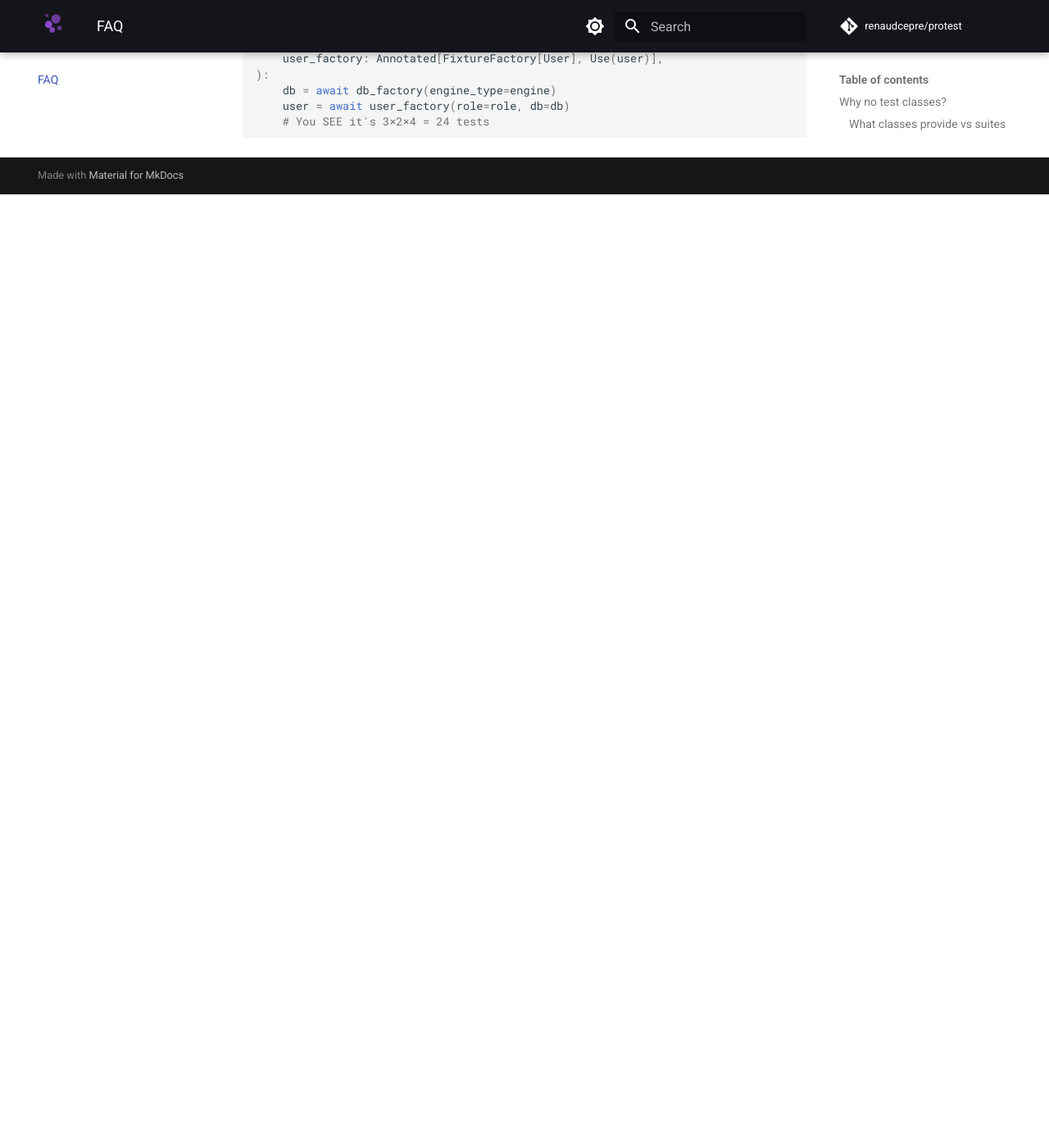
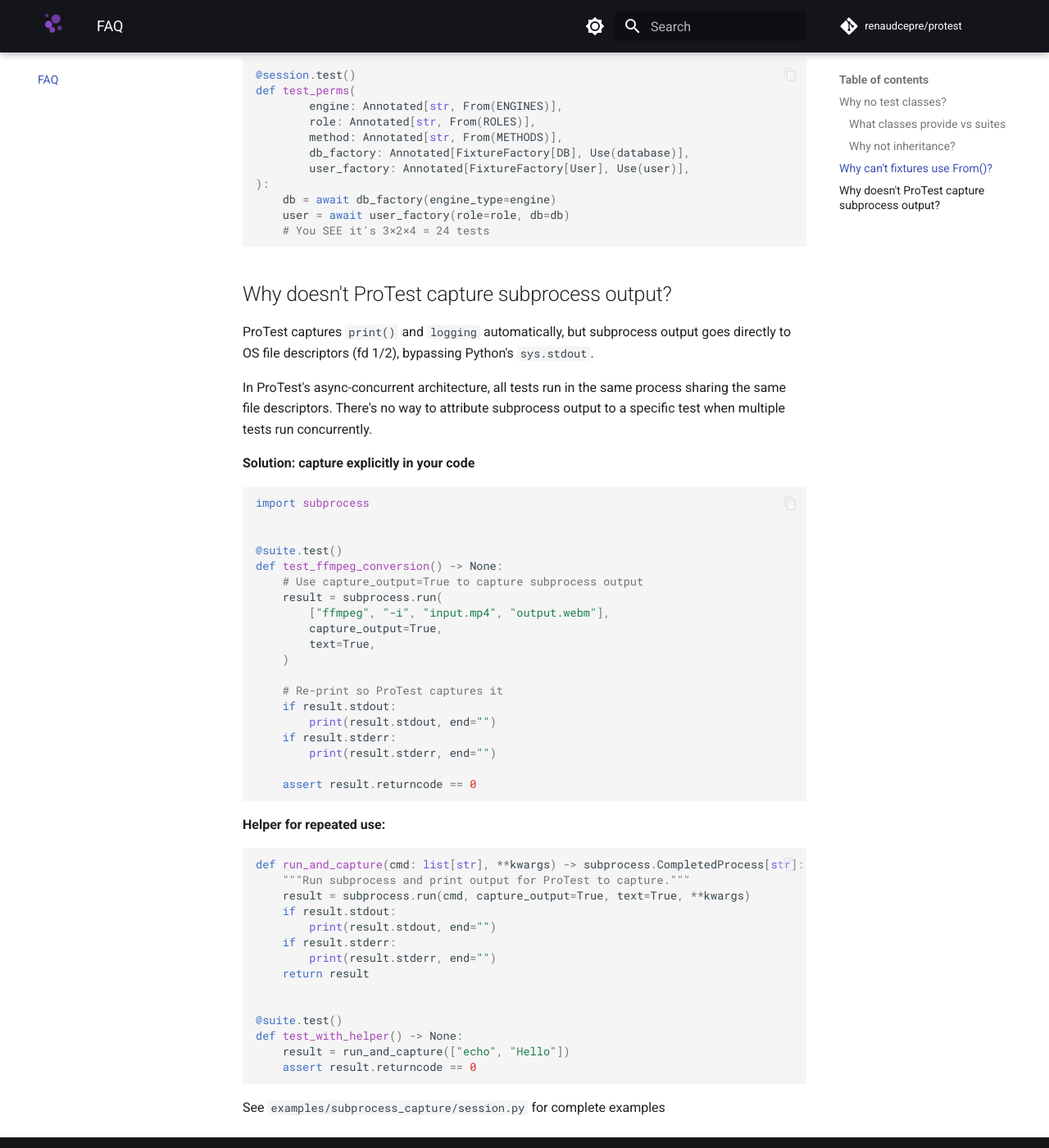
Before and after one commit to renaudcepre/protest, an MkDocs documentation site: the page built from docs/faq.md, in a window 1280 px wide and 1400 px high, scrolled down 2469 px. Shown: the whole window at 82% size. Built offline with MkDocs 1.6.1 and Material for MkDocs 9.7.7, drawn with Linux system fonts in a browser that asks for light colours; comment, search, counter and statistics services are not loaded; before the commit the page ends 2706 px from its top, so only the background shows below that.

Commit message:
feat: add CTRF JSON schema and subprocess output capture example
- Added `ctrf.schema.json` for standardized test report format.
- Introduced examples for subprocess output capture in `session.py`, demonstrating `capture_output=True`.

````diff
--- a/docs/faq.md
+++ b/docs/faq.md
@@ -25,13 +25,16 @@
 ```python
 user_suite = ProTestSuite("User")
 
+
 @user_suite.bind()
 def user():
     return User("alice")
 
+
 @user_suite.test()
 def test_create(user: Annotated[User, Use(user)]):
     assert user.name == "alice"
+
 
 @user_suite.test()
 def test_delete(user: Annotated[User, Use(user)]):
@@ -41,34 +44,37 @@
 
 ### What classes provide vs suites
 
-| Feature | pytest classes | ProTest suites |
-|---------|---------------|----------------|
-| Group related tests | ✓ | ✓ |
-| Shared fixtures | `self` or class-scoped fixtures | `@suite.bind()` |
-| Setup/teardown | `setup_method`/`teardown_method` | `yield` in fixtures |
-| Named groups in output | ✓ | ✓ |
-| Inheritance | ✓ | ✗ |
+| Feature                | pytest classes                   | ProTest suites      |
+|------------------------|----------------------------------|---------------------|
+| Group related tests    | ✓                                | ✓                   |
+| Shared fixtures        | `self` or class-scoped fixtures  | `@suite.bind()`     |
+| Setup/teardown         | `setup_method`/`teardown_method` | `yield` in fixtures |
+| Named groups in output | ✓                                | ✓                   |
+| Inheritance            | ✓                                | ✗                   |
 
 ### Why not inheritance?
 
-Test inheritance creates implicit behavior that's hard to trace. When a test fails in a subclass, you need to check the parent class, grandparent class, and any mixins to understand what's happening.
+Test inheritance creates implicit behavior that's hard to trace. When a test fails in a subclass, you need to check the
+parent class, grandparent class, and any mixins to understand what's happening.
 
 ProTest favors explicit composition: if two suites need the same fixtures, import and use them explicitly.
 
 ```python
 from myapp.fixtures import database, user
 
+
 @api_suite.test()
 def test_api(
-    db: Annotated[Database, Use(database)],
-    user: Annotated[User, Use(user)],
+        db: Annotated[Database, Use(database)],
+        user: Annotated[User, Use(user)],
 ):
     ...
 
+
 @admin_suite.test()
 def test_admin(
-    db: Annotated[Database, Use(database)],
-    user: Annotated[User, Use(user)],
+        db: Annotated[Database, Use(database)],
+        user: Annotated[User, Use(user)],
 ):
     ...
 ```
@@ -87,9 +93,11 @@
 def db(engine: Annotated[str, From(ENGINES)]):  # 3 engines
     ...
 
+
 @session.bind()
 def user(role: Annotated[str, From(ROLES)], db: ...):  # 2 roles
     ...
+
 
 @session.test()
 def test_perms(method: Annotated[str, From(METHODS)], user: ...):  # 4 methods
@@ -102,13 +110,66 @@
 ```python
 @session.test()
 def test_perms(
-    engine: Annotated[str, From(ENGINES)],
-    role: Annotated[str, From(ROLES)],
-    method: Annotated[str, From(METHODS)],
-    db_factory: Annotated[FixtureFactory[DB], Use(database)],
-    user_factory: Annotated[FixtureFactory[User], Use(user)],
+        engine: Annotated[str, From(ENGINES)],
+        role: Annotated[str, From(ROLES)],
+        method: Annotated[str, From(METHODS)],
+        db_factory: Annotated[FixtureFactory[DB], Use(database)],
+        user_factory: Annotated[FixtureFactory[User], Use(user)],
 ):
     db = await db_factory(engine_type=engine)
     user = await user_factory(role=role, db=db)
     # You SEE it's 3×2×4 = 24 tests
 ```
+
+## Why doesn't ProTest capture subprocess output?
+
+ProTest captures `print()` and `logging` automatically, but subprocess output goes directly to OS file descriptors (fd
+1/2), bypassing Python's `sys.stdout`.
+
+In ProTest's async-concurrent architecture, all tests run in the same process sharing the same file descriptors. There's
+no way to attribute subprocess output to a specific test when multiple tests run concurrently.
+
+**Solution: capture explicitly in your code**
+
+```python
+import subprocess
+
+
+@suite.test()
+def test_ffmpeg_conversion() -> None:
+    # Use capture_output=True to capture subprocess output
+    result = subprocess.run(
+        ["ffmpeg", "-i", "input.mp4", "output.webm"],
+        capture_output=True,
+        text=True,
+    )
+
+    # Re-print so ProTest captures it
+    if result.stdout:
+        print(result.stdout, end="")
+    if result.stderr:
+        print(result.stderr, end="")
+
+    assert result.returncode == 0
+```
+
+**Helper for repeated use:**
+
+```python
+def run_and_capture(cmd: list[str], **kwargs) -> subprocess.CompletedProcess[str]:
+    """Run subprocess and print output for ProTest to capture."""
+    result = subprocess.run(cmd, capture_output=True, text=True, **kwargs)
+    if result.stdout:
+        print(result.stdout, end="")
+    if result.stderr:
+        print(result.stderr, end="")
+    return result
+
+
+@suite.test()
+def test_with_helper() -> None:
+    result = run_and_capture(["echo", "Hello"])
+    assert result.returncode == 0
+```
+
+See `examples/subprocess_capture/session.py` for complete examples
````
Also changed, not shown: docs/best-practices.md (+25 -1 lines), 7 other files.
